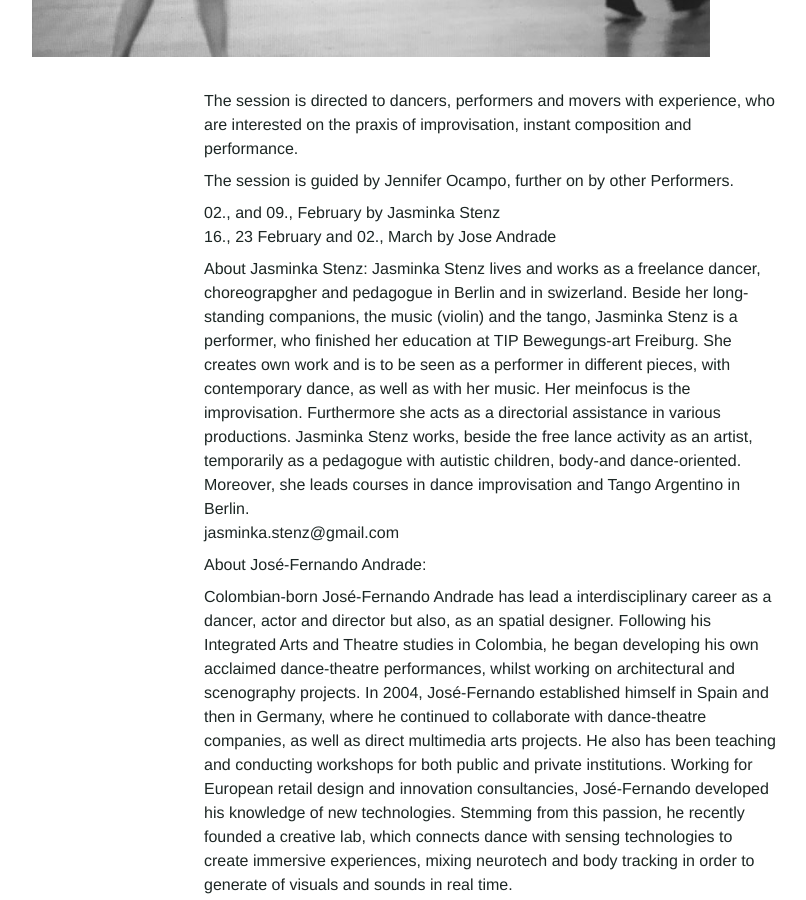
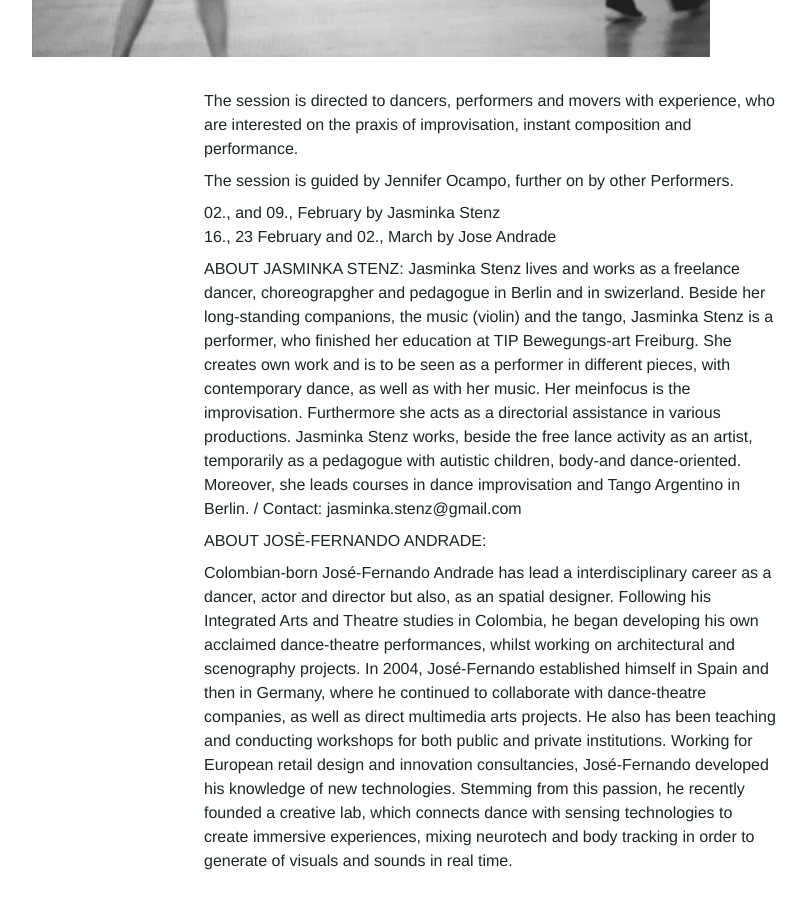
Before and after one commit to Kriesse/urbanraum, a Jekyll site: the page built from _classes/composition_into-performance.md, in a window 1280 px wide and 900 px high, scrolled down 731 px. Shown: the whole window, without its empty margins (148-954 px from the left). Built offline with Jekyll 4.4.1, drawn with Linux system fonts in a browser that asks for light colours; nearby versions of some CDN libraries.

Commit message:
Update composition_into-performance.md

```diff
--- a/_classes/composition_into-performance.md
+++ b/_classes/composition_into-performance.md
@@ -35,12 +35,13 @@ description_en: |
   02., and 09., February by Jasminka Stenz
   16., 23 February and 02., March by Jose Andrade
 
-  About Jasminka Stenz:
+
+  ABOUT JASMINKA STENZ:
   Jasminka Stenz lives and works as a freelance dancer, choreograpgher and pedagogue in Berlin and in swizerland. Beside her long-standing companions, the music (violin) and the tango, Jasminka Stenz is a performer, who finished her education at TIP Bewegungs-art Freiburg. She creates own work and is to be seen as a performer in different pieces, with contemporary dance, as well as with her music. Her meinfocus is the improvisation.
-  Furthermore she acts as a directorial assistance in various productions. Jasminka Stenz works, beside the free lance activity as an artist, temporarily as a pedagogue with autistic children, body-and dance-oriented. Moreover, she leads courses in dance improvisation and Tango Argentino in Berlin.
-  jasminka.stenz@gmail.com
+  Furthermore she acts as a directorial assistance in various productions. Jasminka Stenz works, beside the free lance activity as an artist, temporarily as a pedagogue with autistic children, body-and dance-oriented. Moreover, she leads courses in dance improvisation and Tango Argentino in Berlin. / Contact: jasminka.stenz@gmail.com
 
-  About José-Fernando Andrade:
+
+  ABOUT JOSÈ-FERNANDO ANDRADE:
 
   Colombian-born José-Fernando Andrade has lead a interdisciplinary career as a dancer, actor and director but also, as an spatial designer. Following his Integrated Arts and Theatre studies in Colombia, he began developing his own acclaimed dance-theatre performances, whilst working on architectural and scenography projects. In 2004, José-Fernando established himself in Spain and then in Germany, where he continued to collaborate with dance-theatre companies, as well as direct multimedia arts projects. He also has been teaching and conducting workshops for both public and private institutions.
   Working for European retail design and innovation consultancies, José-Fernando developed his knowledge of new technologies. Stemming from this passion, he recently founded a creative lab, which connects dance with sensing technologies to create immersive experiences, mixing neurotech and body tracking in order to generate of visuals and sounds in real time.
```
